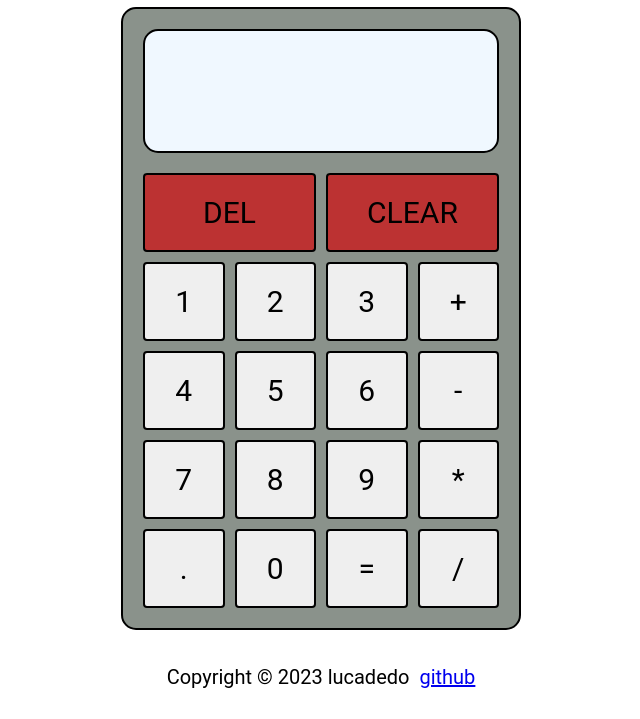
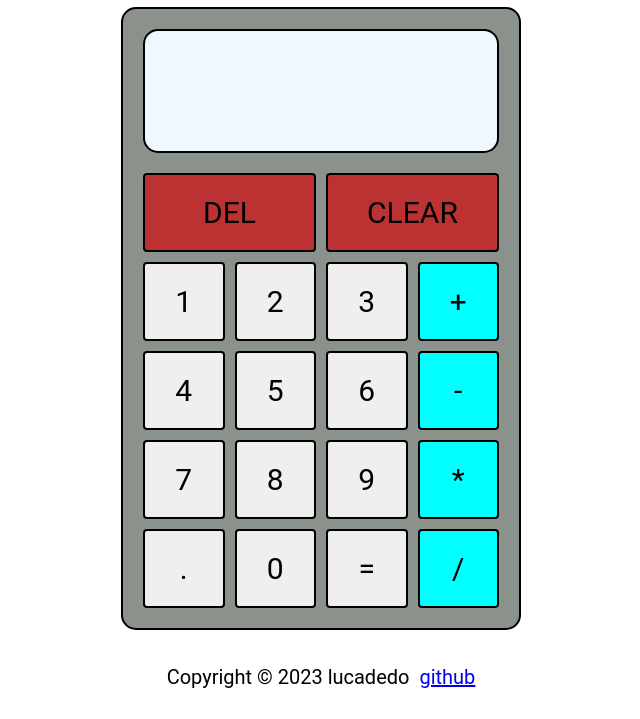
Before and after one commit to lucadedo/Calculator, a plain HTML site: page index.html in a window 1280 px wide. Shown: the part 81-800 px from the top of the page, without its empty margins (319-959 px from the left). Drawn offline with Linux system fonts and the light colour scheme.

Commit message:
Add style to operator to look different

```diff
--- a/style.css
+++ b/style.css
@@ -63,7 +63,9 @@ body {
     border-radius: 4px;
     font-size: 30px;
 }
-
+.op{
+  background-color: aqua;
+}
 .span-two {
 
     background-color: rgb(188, 50, 50);
```
